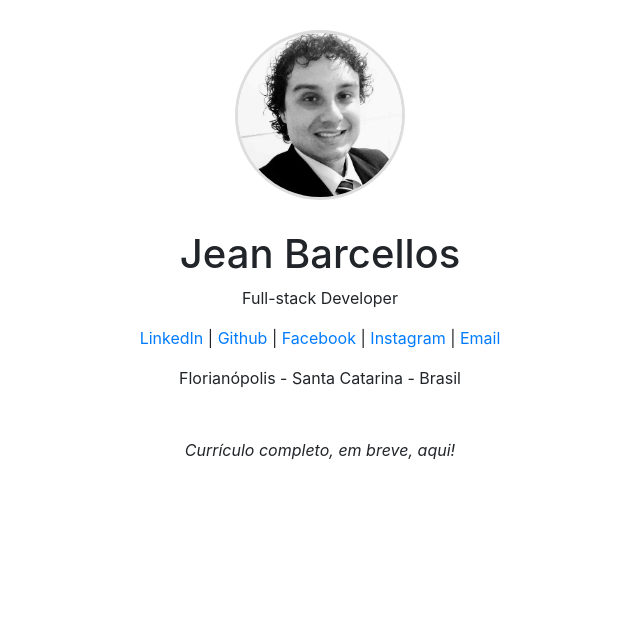
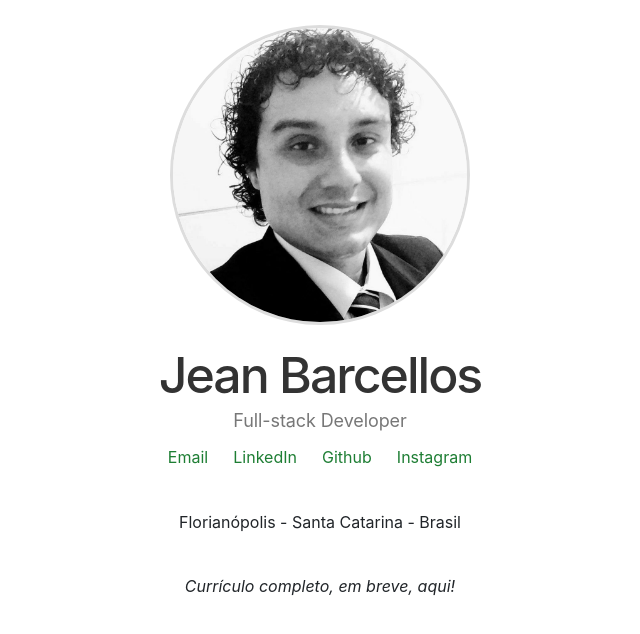
Before and after one commit to jeanbarcellos/jeanbarcellos.github.io, a plain HTML site: page index.html in a window 1280 px wide. Shown: the whole page, without its empty margins (320-960 px from the left). Drawn offline with Linux system fonts and the light colour scheme.

Commit message:
Pequenos ajustes

```diff
--- a/css/custom.css
+++ b/css/custom.css
@@ -1,16 +1,121 @@
+/* Correção no uso do padding nos navegadores */
+*, *:before, *:after {
+    -webkit-box-sizing: border-box;
+    -moz-box-sizing: border-box;
+    box-sizing: border-box;
+}
 
 body {
     /*font-family: 'Ubuntu', sans-serif;*/
+    font-size: 18px;
 }
 
-.img-perfil {
+a {
+    color: #1e7e34 !important;
+}
+
+h1 {
+    font-size: 50px;
+    letter-spacing: -2px;
+    line-height: 50px;
+    margin: 0 0 8px 0;
+    color: #333;
+}
+
+h2 {
+    font-size: 36px;
+    color: #333;
+    letter-spacing: -0.72px;
+    line-height: 43px;
+    margin: 40px 0 4px -1.8px;
+}
+
+p {
+    color: #333;
+    font-size: 18px;
+    letter-spacing: -0.1px;
+    line-height: 28px;
+    margin: 0 0 30px 0;
+}
+
+/**
+ * CUSTOM
+ */
+
+.container {
+    max-width: 750px;
+}
+
+.profile-image {
     border-radius: 50%;
-    width: 170px;
-    height: 170px;
-    margin: 30px 0;
+    width: 300px;
+    height: 300px;
+    margin: 25px 0;
     border: 3px solid #DDD;
 }
+
+.profile-description {
+    color: #777;
+    letter-spacing: -0.1px;
+    line-height: 25px;
+    margin: 0 0 10px 0;
+}
+
+.profile-links{
+    margin-bottom: 25px;
+}
+
+.profile-links a {
+    display: inline-block;
+    font-size: 16px;
+    margin: 0 10px;
+}
+
+.profile-cidade {
+    font-size: 16px;
+    margin-top: 40px;
+}
+
+.profile-breve {
+    font-size: 16px;
+    margin: 40px 0 30px;
+    font-style: italic;
+}
+
 
 .text-align-center {
     text-align: center;
 }
+
+
+/**
+ * RESPONSIVE
+ */
+
+
+@media only screen and (max-width:767px) {
+
+    h1 {
+        font-size: 32px;
+    }
+
+    h2 {
+        font-size: 28px;
+        line-height: 1.2;
+    }
+
+    .profile-image {
+        border-radius: 50%;
+        width: 170px;
+        height: 170px;
+        margin: 25px 0;
+        border: 3px solid #DDD;
+    }
+
+    .profile-links a {
+        font-size: 14px;
+        margin: 0 10px;
+    }
+
+
+}
--- a/index.html
+++ b/index.html
@@ -3,14 +3,14 @@
   <head>
     <meta charset="UTF-8">
     <meta name="viewport" content="width=device-width, initial-scale=1.0">
-    <title>Jean Barcellos</title>
-    <meta name="description" content="Eu sou como um vento passageiro que aparece e vai embora. Como onda no oceano. Assim como o vapor." />
+    <title>Jean Barcellos - Full-stack Developer</title>
+    <meta name="description" content="Desenvolvedor com dez anos de experiência atuando no desenvolvimento de softwares e sites para o poder público e privado." />
 
     <!-- Facebook -->
     <meta property="og:type" content="website" />
     <meta property="og:locale" content="pt_BR" />
     <meta property="og:title" content="Jean Barcellos" />
-    <meta property="og:description" content="Eu sou como um vento passageiro que aparece e vai embora. Como onda no oceano. Assim como o vapor." />
+    <meta property="og:description" content="Desenvolvedor com dez anos de experiência atuando no desenvolvimento de softwares e sites para o poder público e privado." />
     <meta property="og:url" content="https://www.jeanbarcellos.com.br/" />
     <meta property="og:image" content="img/jean-barcellos-facebook.jpg" />
 
@@ -22,37 +22,44 @@
 
     <link rel="icon" type="image/jpg" href="img/jean-barcellos-icon.jpg">
 
-    <script type="text/javascript" src="js/custom.js"></script>
-
   </head>
   <body>
+
+    <section id="profile">
       <div class="container">
         <div class="row">
           <div class="col-12 text-align-center">
-          <a href="img/jean-barcellos.jpg" target="_blank">
-            <img class="img-perfil"
-                 src="img/jean-barcellos.jpg"
+
+            <a href="javascript:void(0);">
+              <img  class="profile-image" src="img/jean-barcellos.jpg"
                     title="Jean Barcellos"
-                 alt="Foto de perfil do Jean Barcellos">
+                    alt="Foto de perfil do Jean Barcellos"/>
             </a>
+
             <h1>Jean Barcellos</h1>
-          <p>Full-stack Developer</p>
-          <p>
-            <a href="https://www.linkedin.com/in/jeanbarcellos/" target="_blank" title="Ir para LinkedIn">LinkedIn</a> |
-            <a href="https://github.com/jeanbarcellos" target="_blank" title="Ir para Github">Github</a> |
-            <a href="https://www.facebook.com/jeanbarcellos" target="_blank" title="Ir para Facebook">Facebook</a> |
-            <a href="https://instagram.com/jeanbarcellos" target="_blank" title="Ir para Instagram">Instagram</a> |
+            <div class="profile-description">
+              Full-stack Developer <br>
+            </div>
+            <div class="profile-links">
               <a href="mailto:jeanbarcellos@hotmail.com" title="Enviar um email">Email</a>
-          </p>
-          <p>
-            Florianópolis - Santa Catarina - Brasil<br>
-            <br>
-            <br>
-            <i>Currículo completo, em breve, aqui!</i>
-          </p>
+              <a href="https://www.linkedin.com/in/jeanbarcellos/" target="_blank" title="Ir para LinkedIn">LinkedIn</a>
+              <a href="https://github.com/jeanbarcellos" target="_blank" title="Ir para Github">Github</a>
+              <a href="https://instagram.com/jeanbarcellos" target="_blank" title="Ir para Instagram">Instagram</a>
+            </div>
+
+            <div class="profile-cidade">
+              Florianópolis - Santa Catarina - Brasil
+            </div>
+
+            <div class="profile-breve">
+              Currículo completo, em breve, aqui!
+            </div>
+
           </div>
         </div>
       </div>
+    </section>
 
+    <script type="text/javascript" src="js/custom.js"></script>
   </body>
 </html>
```
Lines whose indentation alone changed are shown as unchanged.
